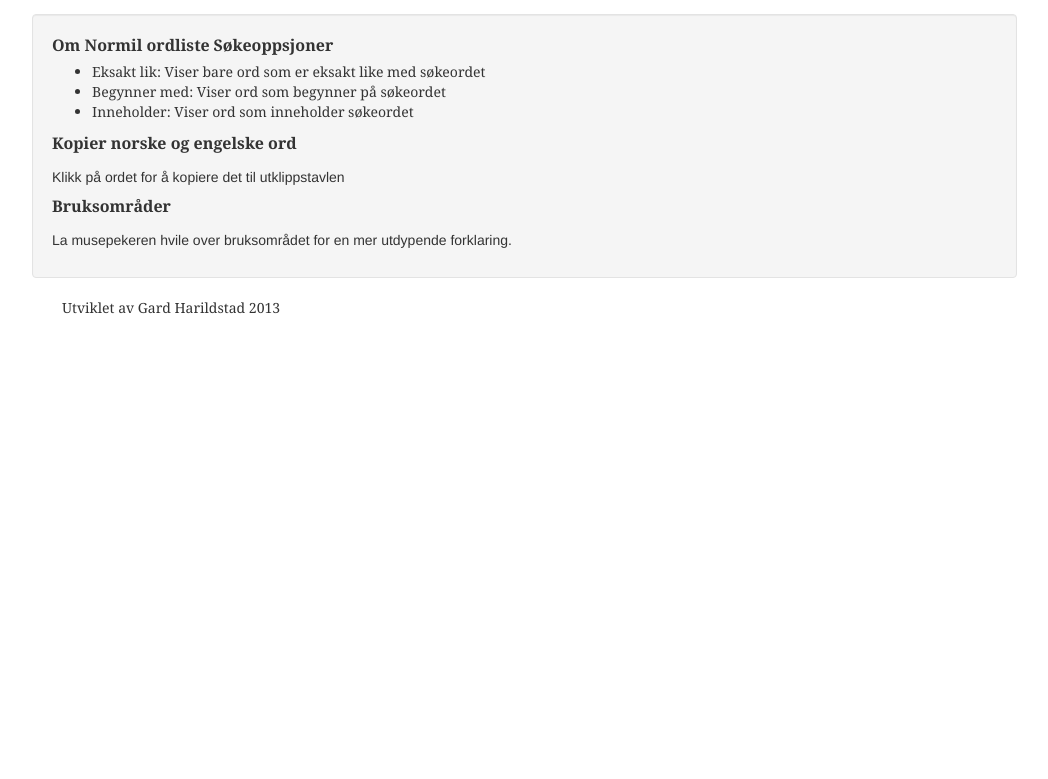
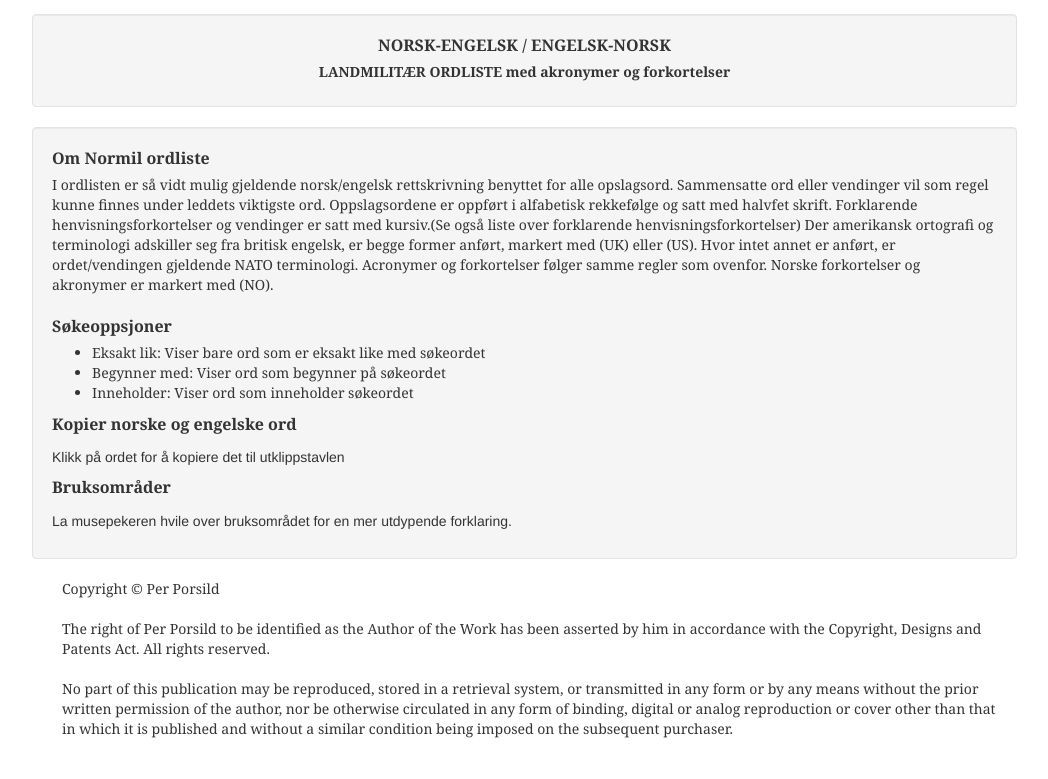
Before and after one commit to garhar/dictionary, a Flask app: page /dictionary/help in a window 1280 px wide. Shown: the part 51-830 px from the top of the page, without its empty margins (83-1131 px from the left). Before the commit the page ends 365 px from the top, so only its background shows below. Run offline with Flask 2, Linux system fonts and the light colour scheme; parts of the project's set-up code (start-up, migrations or seed data) failed here and were passed over.

Commit message:
Layout and text changes

```diff
--- a/static/css/custum.css
+++ b/static/css/custum.css
@@ -6,6 +6,8 @@ body {
 
 .btn {
     font-family:"Georgia", Times, serif;
+    color: #000000;
+    background-color: rgba(113, 148, 175, 0.47);
 }
 
 .badge {
--- a/templates/help.html
+++ b/templates/help.html
@@ -1,5 +1,18 @@
 <div class="row well">
     <label class="field-title">Om Normil ordliste</label>
+    <br>
+    I ordlisten er så vidt mulig gjeldende norsk/engelsk rettskrivning benyttet for alle opslagsord.
+
+    Sammensatte ord eller vendinger vil som regel kunne finnes under leddets viktigste ord.
+
+    Oppslagsordene er oppført i alfabetisk rekkefølge og satt med halvfet skrift. Forklarende henvisningsforkortelser og vendinger er satt med kursiv.(Se også liste over forklarende henvisningsforkortelser)
+
+    Der amerikansk ortografi og terminologi adskiller seg fra britisk engelsk, er begge former anført, markert med (UK) eller (US).
+    Hvor intet annet er anført, er ordet/vendingen gjeldende NATO terminologi.
+    Acronymer og forkortelser følger samme regler som ovenfor.
+    Norske forkortelser og akronymer er markert med (NO).
+    <br><br>
+
     <label class="field-title">Søkeoppsjoner</label>
     <ul>
         <li>
--- a/templates/index.html
+++ b/templates/index.html
@@ -37,6 +37,10 @@
                     </div><!--/.nav-collapse -->
                 </div>
             </div>
+            <div class="row well text-center">
+                <label class="field-title">NORSK-ENGELSK / ENGELSK-NORSK</label><br>
+                <label>LANDMILITÆR ORDLISTE med akronymer og forkortelser</label>
+            </div>
             {% if not page or page == 'nor' %}
                 {% include "search.html" %}
                 {% include "result.html" %}
@@ -53,7 +57,16 @@
             {% endif %}
             <div class="row-fluid">
                 <div class="span12">
-                    <footer>Utviklet av Gard Harildstad 2013</footer>
+                    <footer>Copyright © Per Porsild<br><br>
+                        The right of Per Porsild to be identified as the Author of the Work has been asserted by him in
+                        accordance with the Copyright, Designs and Patents Act. All rights reserved.
+                        <br><br>
+                        No part of this publication may be reproduced, stored in a retrieval
+                        system, or transmitted in any form or by any means without the prior written
+                        permission of the author, nor be otherwise circulated in any form of binding, digital or analog
+                        reproduction or cover other than that in which it is published and without a similar condition being
+                        imposed on the subsequent purchaser.
+                    </footer>
                     <br><br>
                 </div>
             </div>
```
Also changed, not shown: templates/result.html (+7 -0 lines), templates/search.html (+3 -4 lines).
